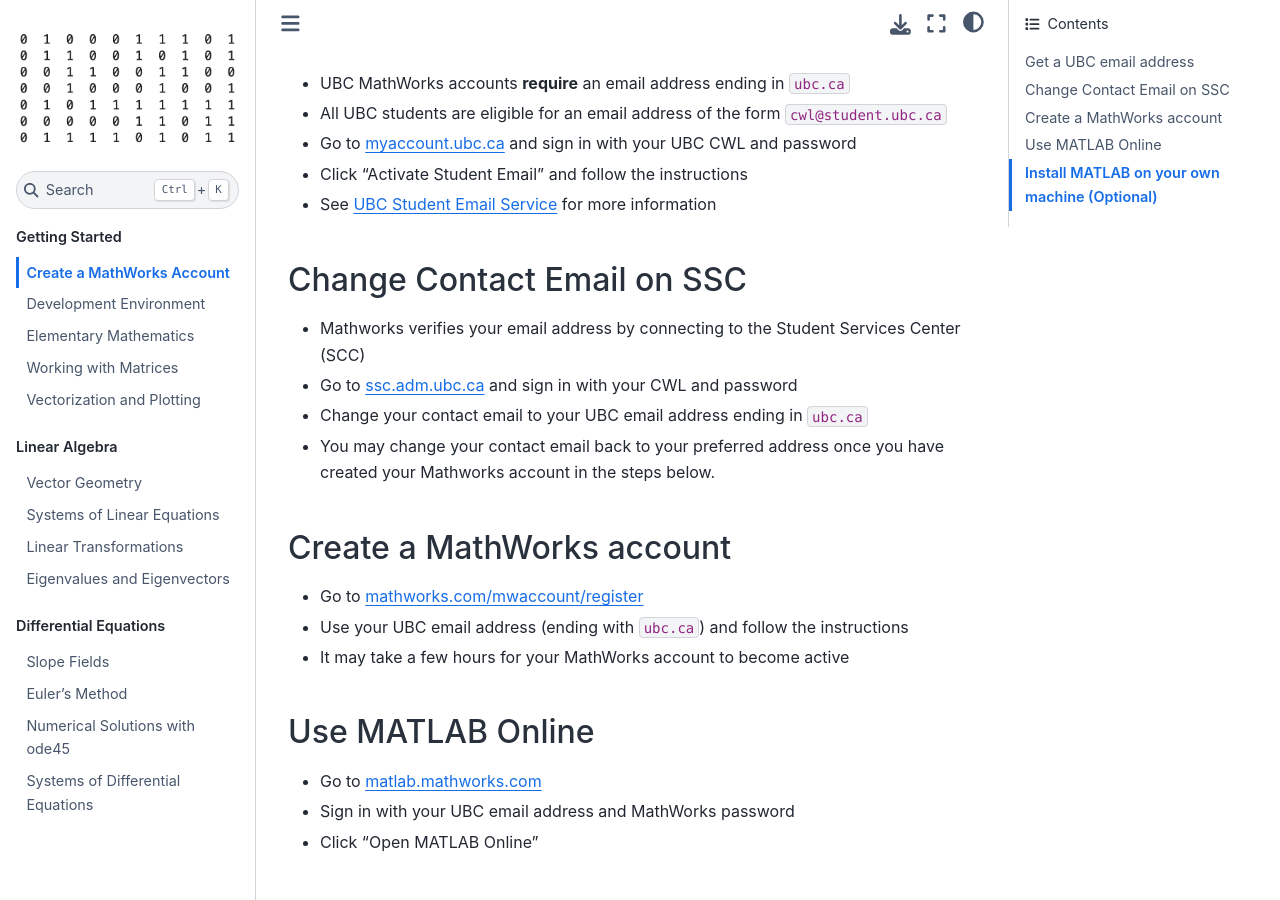
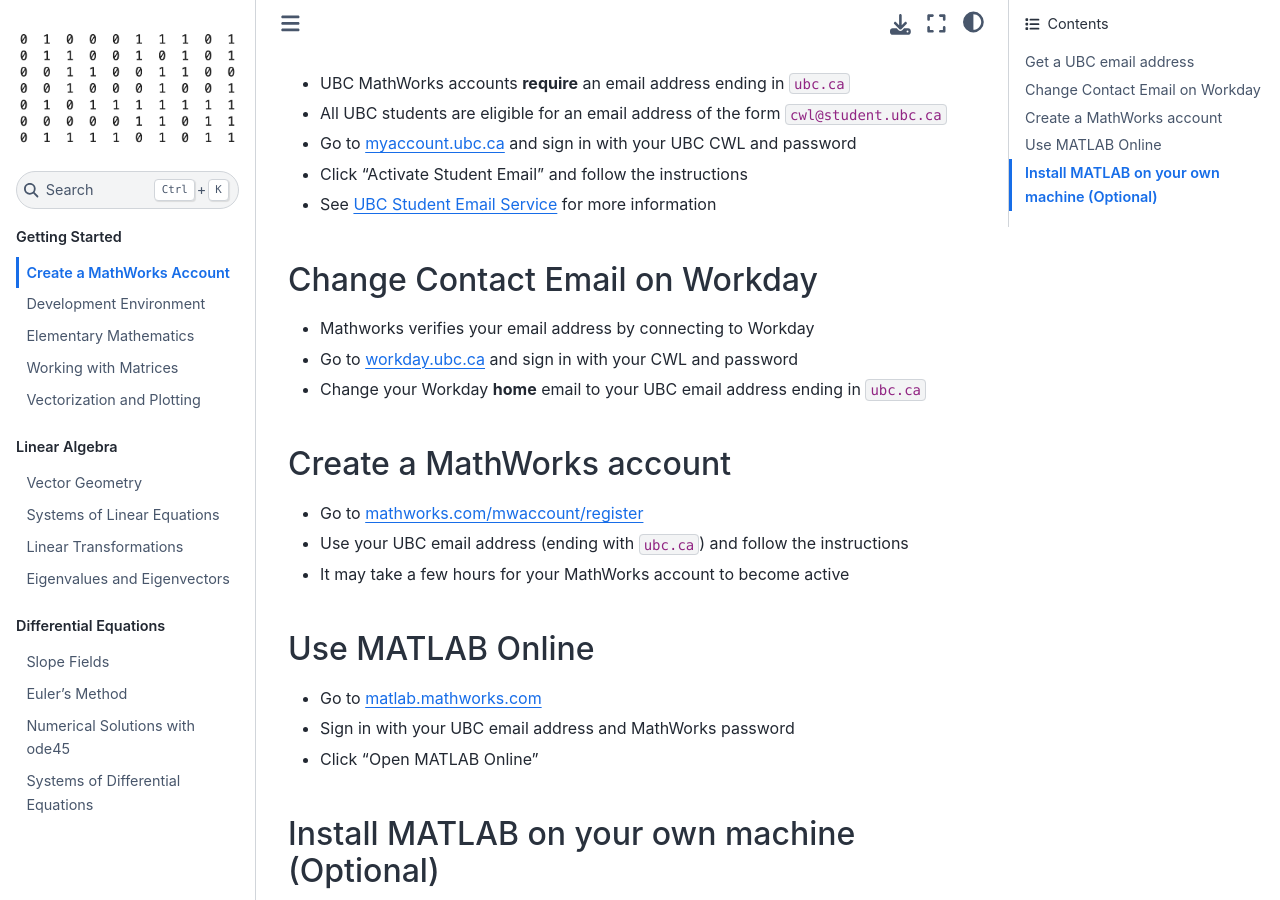
Before and after one commit to UBCMath/matlab, a Jupyter Book: the page built from getting-started/mathworks.md, in a window 1280 px wide and 900 px high, scrolled down 378 px. Built offline with Jupyter Book 1.0.4 settings and Sphinx 7.4.7 and the Sphinx Book theme 1.1.4, drawn with Linux system fonts in a browser that asks for light colours.

Commit message:
Replace instructions for SSC to Workday

```diff
--- a/getting-started/mathworks.md
+++ b/getting-started/mathworks.md
@@ -14,12 +14,11 @@
 * Click "Activate Student Email" and follow the instructions
 * See [UBC Student Email Service](https://it.ubc.ca/services/email-voice-internet/ubc-student-email-service) for more information
 
-## Change Contact Email on SSC
+## Change Contact Email on Workday
 
-* Mathworks verifies your email address by connecting to the Student Services Center (SCC)
-* Go to [ssc.adm.ubc.ca](https://ssc.adm.ubc.ca/sscportal/) and sign in with your CWL and password
-* Change your contact email to your UBC email address ending in `ubc.ca`
-* You may change your contact email back to your preferred address once you have created your Mathworks account in the steps below.
+* Mathworks verifies your email address by connecting to Workday
+* Go to [workday.ubc.ca](https://myworkday.ubc.ca/) and sign in with your CWL and password
+* Change your Workday **home** email to your UBC email address ending in `ubc.ca`
 
 ## Create a MathWorks account
 
```
